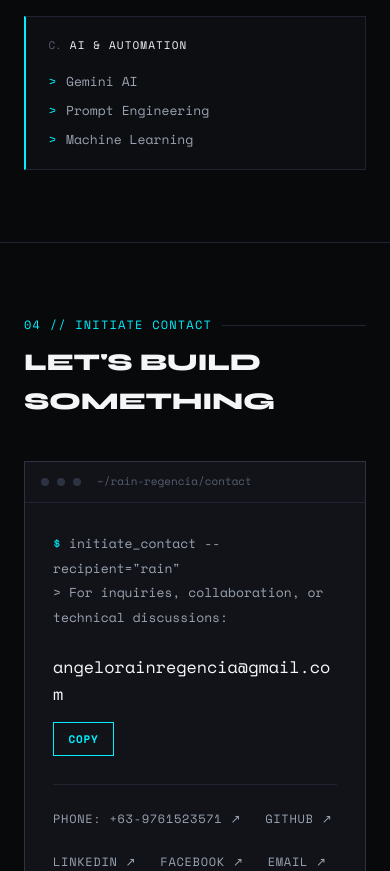
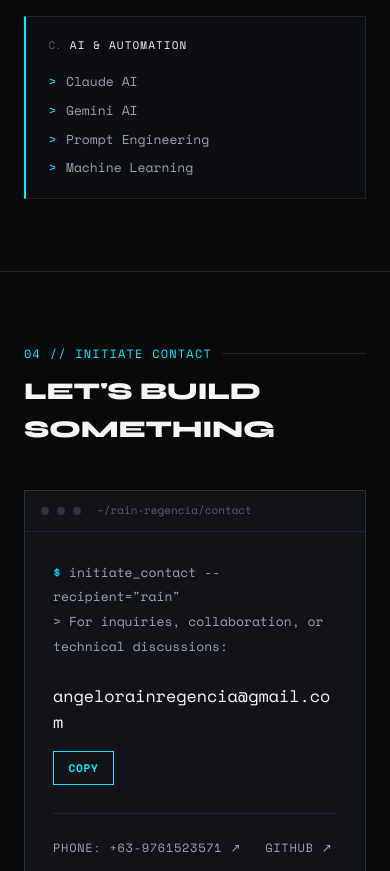
Before and after one commit to angelorainregencia-code/RAIN-Portfolio, a plain HTML site: page index.html in a window 390 px wide. Shown: the part 2773-3644 px from the top of the page. Drawn offline with nearby package versions, Linux system fonts and the light colour scheme; animation ran at ten frames a second.

```diff
--- a/index.html
+++ b/index.html
@@ -195,6 +195,7 @@
             <span class="stack-title">AI &amp; Automation</span>
           </div>
           <ul class="stack-items">
+            <li>Claude AI</li>
             <li>Gemini AI</li>
             <li>Prompt Engineering</li>
             <li>Machine Learning</li>
```
